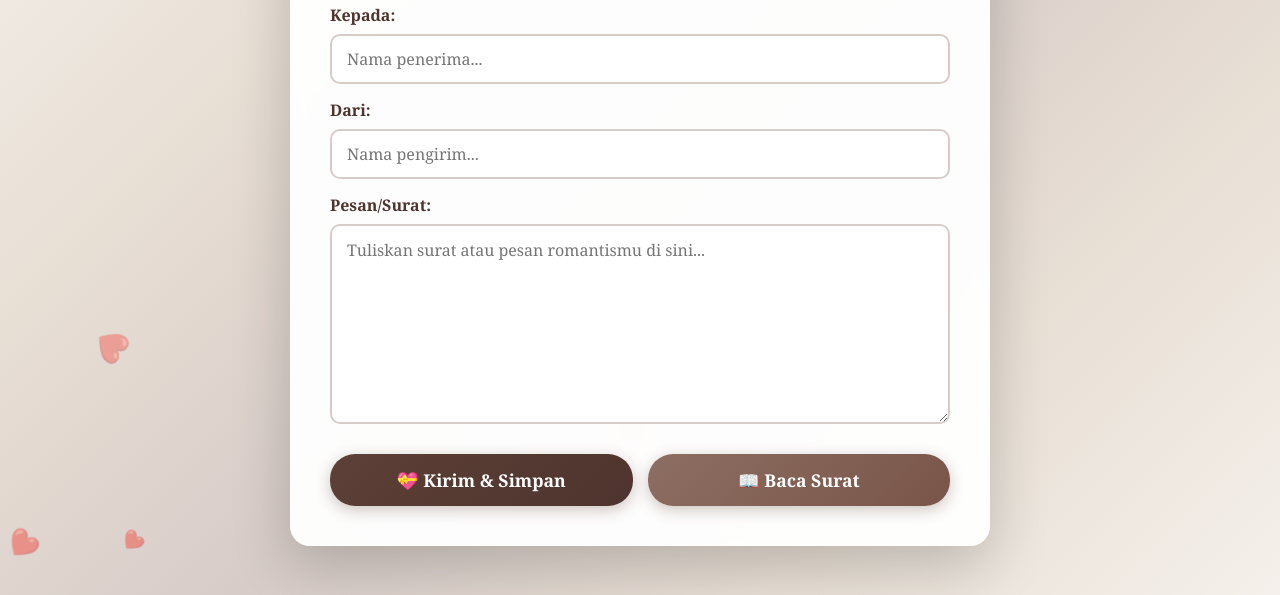
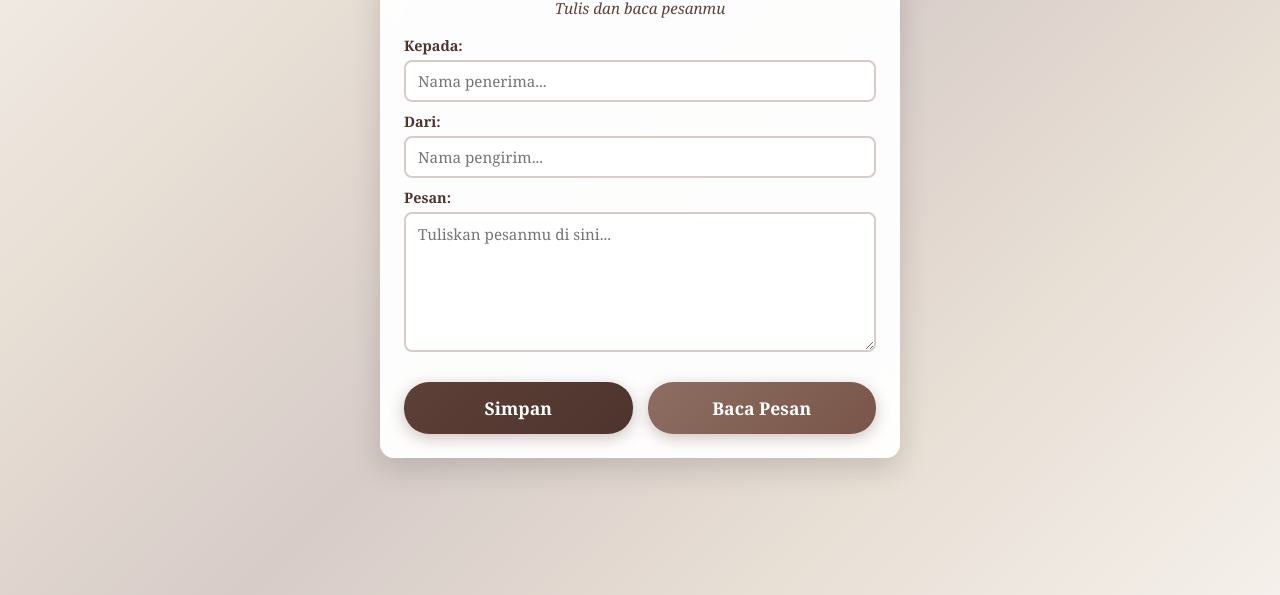
Before and after one commit to kaylazihan/Dear-Love, a plain HTML site: page index.html in a window 1280 px wide. Shown: the part 205-800 px from the top of the page. Drawn offline with Linux system fonts and the light colour scheme.

Commit message:
Remove hearts animation, rename app to Pesan, use neutral styling

```diff
--- a/index.html
+++ b/index.html
@@ -3,7 +3,7 @@
 <head>
 <meta charset="UTF-8">
 <meta name="viewport" content="width=device-width, initial-scale=1.0">
-<title>Surat Romantis</title>
+<title>Pesan</title>
 <style>
   * {
     margin: 0;
@@ -18,52 +18,17 @@
     display: flex;
     align-items: center;
     justify-content: center;
-    padding: 20px;
+    padding: 15px;
     position: relative;
     overflow-x: hidden;
   }
 
-  .hearts-container {
-    position: fixed;
-    top: 0;
-    left: 0;
-    width: 100%;
-    height: 100%;
-    pointer-events: none;
-    overflow: hidden;
-    z-index: 0;
-  }
-
-  .heart {
-    position: absolute;
-    bottom: -50px;
-    color: rgba(93, 64, 55, 0.5);
-    font-size: 20px;
-    animation: float-up linear infinite;
-    user-select: none;
-  }
-
-  @keyframes float-up {
-    0% {
-      transform: translateY(0) rotate(0deg) scale(1);
-      opacity: 1;
-    }
-    50% {
-      transform: translateY(-50vh) rotate(180deg) scale(1.3);
-      opacity: 0.7;
-    }
-    100% {
-      transform: translateY(-110vh) rotate(360deg) scale(0.8);
-      opacity: 0;
-    }
-  }
-
   .container {
     background: rgba(255, 255, 255, 0.95);
-    border-radius: 20px;
-    box-shadow: 0 20px 60px rgba(0, 0, 0, 0.2);
-    padding: 40px;
-    max-width: 700px;
+    border-radius: 14px;
+    box-shadow: 0 10px 30px rgba(0, 0, 0, 0.15);
+    padding: 24px;
+    max-width: 520px;
     width: 100%;
     position: relative;
     z-index: 1;
@@ -73,8 +38,8 @@
   h1 {
     text-align: center;
     color: #4e342e;
-    font-size: 2.5em;
-    margin-bottom: 10px;
+    font-size: 1.6em;
+    margin-bottom: 6px;
     text-shadow: 2px 2px 4px rgba(78, 52, 46, 0.2);
   }
 
@@ -82,8 +47,8 @@
     text-align: center;
     color: #5d4037;
     font-style: italic;
-    margin-bottom: 30px;
-    font-size: 1.1em;
+    margin-bottom: 18px;
+    font-size: 0.95em;
   }
 
   .view {
@@ -102,20 +67,20 @@
 
   label {
     display: block;
-    margin: 15px 0 8px 0;
+    margin: 10px 0 5px 0;
     color: #4e342e;
     font-weight: bold;
-    font-size: 1em;
+    font-size: 0.9em;
   }
 
   input[type="text"],
   textarea {
     width: 100%;
-    padding: 12px 15px;
+    padding: 9px 12px;
     border: 2px solid #d7ccc8;
-    border-radius: 10px;
+    border-radius: 8px;
     font-family: 'Georgia', serif;
-    font-size: 1em;
+    font-size: 0.95em;
     transition: border-color 0.3s ease;
     background: #fff;
     color: #333;
@@ -125,13 +90,13 @@
   textarea:focus {
     outline: none;
     border-color: #6d4c41;
-    box-shadow: 0 0 10px rgba(109, 76, 65, 0.2);
+    box-shadow: 0 0 8px rgba(109, 76, 65, 0.15);
   }
 
   textarea {
     resize: vertical;
-    min-height: 200px;
-    line-height: 1.6;
+    min-height: 140px;
+    line-height: 1.5;
   }
 
   .buttons {
@@ -279,11 +244,9 @@
 </head>
 <body>
 
-<div class="hearts-container" id="heartsContainer"></div>
-
 <div class="container">
-  <h1>💌 Surat Romantis</h1>
-  <p class="subtitle">Tulis dan baca pesan penuh cinta</p>
+  <h1>Pesan</h1>
+  <p class="subtitle">Tulis dan baca pesanmu</p>
 
   <div class="view active" id="writeView">
     <form id="letterForm">
@@ -293,12 +256,12 @@
       <label for="sender">Dari:</label>
       <input type="text" id="sender" placeholder="Nama pengirim..." required>
 
-      <label for="message">Pesan/Surat:</label>
-      <textarea id="message" placeholder="Tuliskan surat atau pesan romantismu di sini..." required></textarea>
+      <label for="message">Pesan:</label>
+      <textarea id="message" placeholder="Tuliskan pesanmu di sini..." required></textarea>
 
       <div class="buttons">
-        <button type="submit">💝 Kirim & Simpan</button>
-        <button type="button" class="secondary" id="viewLetterBtn">📖 Baca Surat</button>
+        <button type="submit">Simpan</button>
+        <button type="button" class="secondary" id="viewLetterBtn">Baca Pesan</button>
       </div>
     </form>
   </div>
@@ -306,15 +269,15 @@
   <div class="view" id="readView">
     <div class="letter-display" id="letterDisplay">
       <div class="placeholder">
-        <div class="icon">💌</div>
-        <p>Belum ada surat yang ditulis.</p>
-        <p style="margin-top: 10px;">Tulis surat pertamamu sekarang!</p>
-      </div>
+          <div class="icon">✉️</div>
+          <p>Belum ada pesan yang ditulis.</p>
+          <p style="margin-top: 10px;">Tulis pesan pertamamu sekarang!</p>
+        </div>
     </div>
 
     <div class="buttons">
-      <button id="writeNewBtn">✏️ Tulis Surat Baru</button>
-      <button class="danger" id="deleteLetterBtn">🗑️ Hapus Surat</button>
+      <button id="writeNewBtn">Tulis Pesan Baru</button>
+      <button class="danger" id="deleteLetterBtn">Hapus Pesan</button>
     </div>
   </div>
 </div>
@@ -332,7 +295,6 @@
   const viewLetterBtn = document.getElementById('viewLetterBtn');
   const writeNewBtn = document.getElementById('writeNewBtn');
   const deleteLetterBtn = document.getElementById('deleteLetterBtn');
-  const heartsContainer = document.getElementById('heartsContainer');
 
   function showView(view) {
     writeView.classList.remove('active');
@@ -384,7 +346,7 @@
       recipientInput.value = '';
       senderInput.value = '';
       messageInput.value = '';
-      showToast('Surat telah dihapus');
+      showToast('Pesan telah dihapus');
     }
   }
 
@@ -392,9 +354,9 @@
     if (!letter) {
       letterDisplay.innerHTML = `
         <div class="placeholder">
-          <div class="icon">💌</div>
-          <p>Belum ada surat yang ditulis.</p>
-          <p style="margin-top: 10px;">Tulis surat pertamamu sekarang!</p>
+          <div class="icon">✉️</div>
+          <p>Belum ada pesan yang ditulis.</p>
+          <p style="margin-top: 10px;">Tulis pesan pertamamu sekarang!</p>
         </div>
       `;
       return;
@@ -410,13 +372,13 @@
     });
 
     letterDisplay.innerHTML = `
-      <h2>💌 Surat untuk ${letter.recipient}</h2>
+      <h2>Pesan untuk ${letter.recipient}</h2>
       <div class="divider"></div>
       <p class="meta">📅 ${formattedDate}</p>
       <div class="divider"></div>
       <div class="message">${escapeHtml(letter.message)}</div>
       <div class="divider"></div>
-      <div class="signature">Dengan penuh cinta,<br><strong>${escapeHtml(letter.sender)}</strong></div>
+      <div class="signature">Hormat kami,<br><strong>${escapeHtml(letter.sender)}</strong></div>
     `;
   }
 
@@ -424,21 +386,6 @@
     const div = document.createElement('div');
     div.textContent = text;
     return div.innerHTML;
-  }
-
-  function createHeart() {
-    const heart = document.createElement('div');
-    heart.className = 'heart';
-    heart.textContent = '❤️';
-    heart.style.left = Math.random() * 100 + '%';
-    heart.style.fontSize = (Math.random() * 20 + 15) + 'px';
-    heart.style.animationDuration = (Math.random() * 5 + 6) + 's';
-    heart.style.animationDelay = Math.random() * 2 + 's';
-    heartsContainer.appendChild(heart);
-
-    setTimeout(() => {
-      heart.remove();
-    }, 8000);
   }
 
   setInterval(createHeart, 800);
@@ -449,7 +396,7 @@
     recipientInput.value = '';
     senderInput.value = '';
     messageInput.value = '';
-    showToast('💝 Surat berhasil disimpan!');
+    showToast('Pesan berhasil disimpan!');
   });
 
   viewLetterBtn.addEventListener('click', () => {
```
